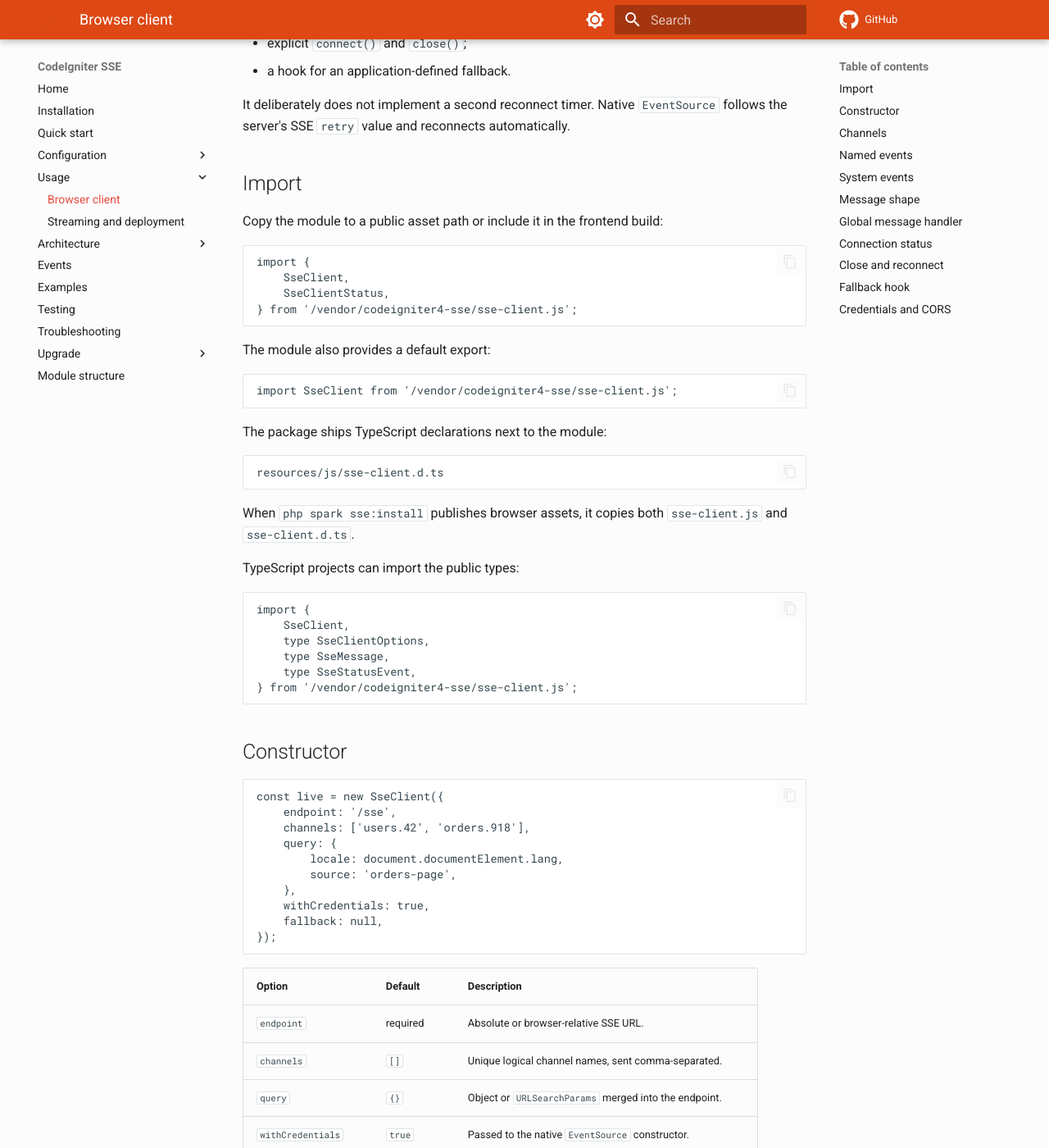
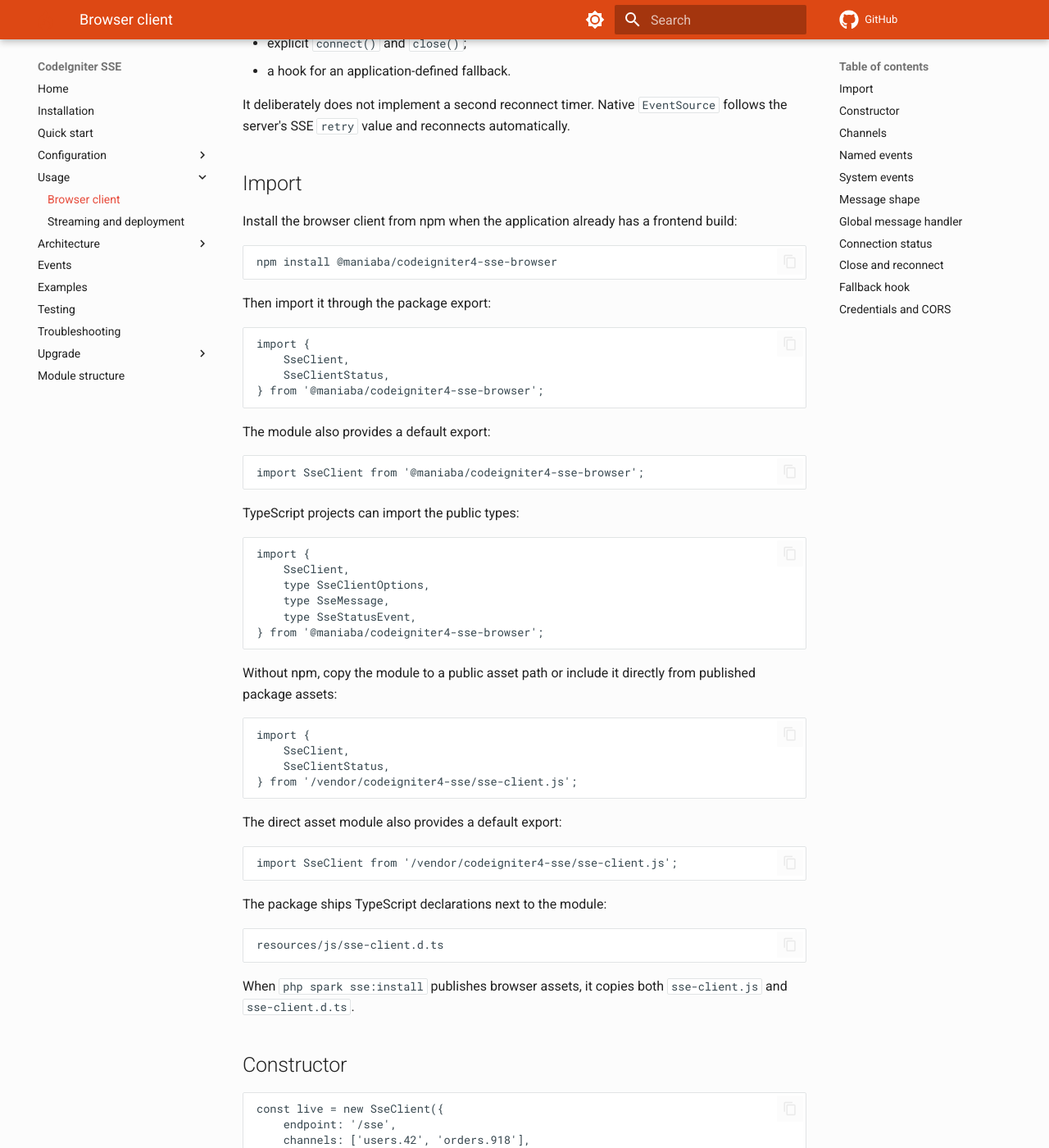
Before and after one commit to maniaba/codeigniter4-sse, an MkDocs documentation site: the page built from docs/browser-client.md, in a window 1280 px wide and 1400 px high, scrolled down 450 px. Shown: the whole window at 82% size. Built offline with MkDocs 1.6.1 and Material for MkDocs 9.7.7, drawn with Linux system fonts in a browser that asks for light colours; comment, search, counter and statistics services are not loaded; the version menu is left out; a style sheet for code colours, icons or effects is not loaded.

Commit message:
Add browser client package entrypoint and update installation instructions

````diff
--- a/docs/browser-client.md
+++ b/docs/browser-client.md
@@ -20,7 +20,41 @@ automatically.
 
 ## Import
 
-Copy the module to a public asset path or include it in the frontend build:
+Install the browser client from npm when the application already has a frontend
+build:
+
+```bash
+npm install @maniaba/codeigniter4-sse-browser
+```
+
+Then import it through the package export:
+
+```javascript
+import {
+    SseClient,
+    SseClientStatus,
+} from '@maniaba/codeigniter4-sse-browser';
+```
+
+The module also provides a default export:
+
+```javascript
+import SseClient from '@maniaba/codeigniter4-sse-browser';
+```
+
+TypeScript projects can import the public types:
+
+```typescript
+import {
+    SseClient,
+    type SseClientOptions,
+    type SseMessage,
+    type SseStatusEvent,
+} from '@maniaba/codeigniter4-sse-browser';
+```
+
+Without npm, copy the module to a public asset path or include it directly from
+published package assets:
 
 ```javascript
 import {
@@ -29,7 +63,7 @@ import {
 } from '/vendor/codeigniter4-sse/sse-client.js';
 ```
 
-The module also provides a default export:
+The direct asset module also provides a default export:
 
 ```javascript
 import SseClient from '/vendor/codeigniter4-sse/sse-client.js';
@@ -43,17 +77,6 @@ resources/js/sse-client.d.ts
 
 When `php spark sse:install` publishes browser assets, it copies both
 `sse-client.js` and `sse-client.d.ts`.
-
-TypeScript projects can import the public types:
-
-```typescript
-import {
-    SseClient,
-    type SseClientOptions,
-    type SseMessage,
-    type SseStatusEvent,
-} from '/vendor/codeigniter4-sse/sse-client.js';
-```
 
 ## Constructor
 
````
Also changed, not shown: docs/installation.md (+15 -1 lines), package.json (+51 -1 lines), 1 other file.
